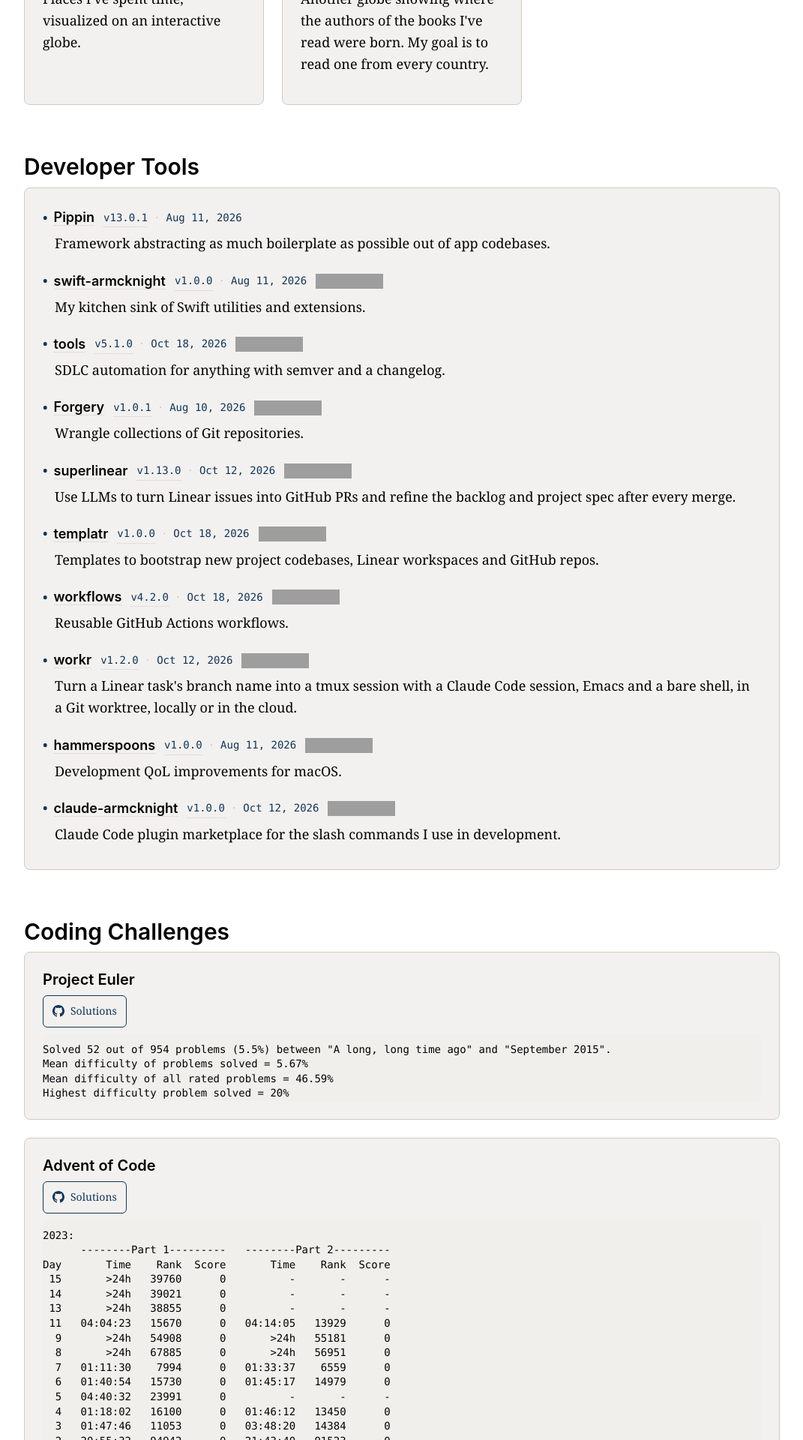
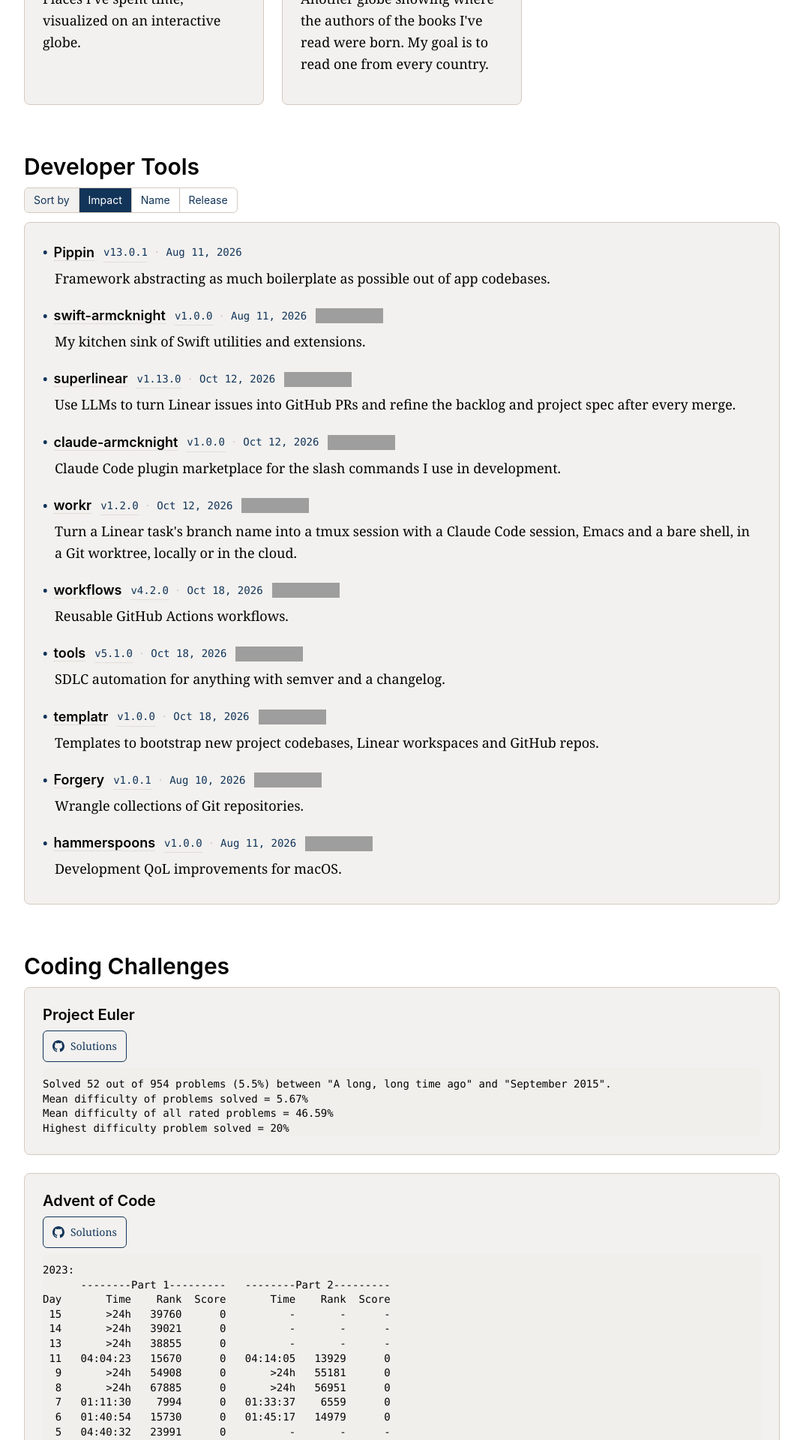
Before and after one commit to armcknight/mcknight.io, a Jekyll site: the page built from projects/index.html, in a window 1280 px wide, cut to the strip 940-2860 px from the top of the page. Shown: the whole strip at 75% size, without its empty margins (104-1175 px from the left). Built offline with Jekyll 4.4.1, drawn with Linux system fonts in a browser that asks for light colours; grey boxes are pictures that could not be loaded.

Commit message:
more projects improvements

```diff
--- a/assets/css/_projects.scss
+++ b/assets/css/_projects.scss
@@ -15,6 +15,57 @@
   display: grid;
   grid-template-columns: repeat(auto-fit, minmax(300px, 1fr));
   gap: var(--space-6);
+}
+
+// How the developer tools are sorted: one of three, as a row of joined
+// buttons, the radio inputs kept for the keyboard and screen readers but drawn
+// as the buttons' pressed state.
+.sort-switch {
+  display: inline-flex;
+  align-items: stretch;
+  margin-bottom: var(--space-3);
+  border: 1px solid var(--border);
+  border-radius: 6px;
+  overflow: hidden;
+  font-family: var(--font-family-sans);
+  font-size: var(--text-sm);
+}
+
+.sort-switch[hidden] {
+  display: none;
+}
+
+.sort-switch-label {
+  display: inline-flex;
+  align-items: center;
+  padding: var(--space-1) var(--space-3);
+  color: var(--text-secondary);
+  background-color: var(--background-alt);
+}
+
+.sort-switch label {
+  display: inline-flex;
+  align-items: center;
+  padding: var(--space-1) var(--space-3);
+  border-left: 1px solid var(--border);
+  color: var(--accent);
+  cursor: pointer;
+}
+
+.sort-switch input {
+  position: absolute;
+  opacity: 0;
+  pointer-events: none;
+}
+
+.sort-switch label:has(input:checked) {
+  background-color: var(--accent);
+  color: white;
+}
+
+.sort-switch label:has(input:focus-visible) {
+  outline: 2px solid var(--accent);
+  outline-offset: -2px;
 }
 
 // Developer tools: one box holding a list, a bullet for each tool, its name —
--- a/projects/index.html
+++ b/projects/index.html
@@ -52,13 +52,28 @@ content_class: content-wide
   <section class="project-category">
     <h2>Developer Tools</h2>
     {% comment %}
+      How the list is sorted: by impact, closest to an end user first, which
+      is also the order the server writes, so the page reads the same with no
+      script; by name; or by release, newest first. Hidden until the script
+      below can work it.
+    {% endcomment %}
+    <div class="sort-switch" id="devtool-sort" role="radiogroup" aria-label="Sort the developer tools by" hidden>
+      <span class="sort-switch-label">Sort by</span>
+      <label><input type="radio" name="devtool-sort" value="impact" checked> Impact</label>
+      <label><input type="radio" name="devtool-sort" value="name"> Name</label>
+      <label><input type="radio" name="devtool-sort" value="release"> Release</label>
+    </div>
+    {% comment %}
       All in one box, as a list: each tool a bullet, its name a link to its
       repository and its release on one line, and its description under them.
+      Each item carries what it sorts on.
     {% endcomment %}
     <div class="project-card devtools">
-      <ul class="devtool-list">
-        {% for project in site.data.projects.devtools %}
-          <li class="devtool">
+      <ul class="devtool-list" id="devtool-list">
+        {% assign devtools = site.data.projects.devtools | sort: "impact" %}
+        {% for project in devtools %}
+          {% assign release = site.data.releases[project.name] %}
+          <li class="devtool" data-name="{{ project.name | downcase | escape }}" data-impact="{{ project.impact }}" data-released="{{ release.date }}">
             <div class="devtool-line">
               <h3 class="project-title"><a href="{{ project.website }}" target="_blank" rel="noopener">{{ project.name }}</a></h3>
               {% include project-release.html project=project %}
@@ -171,4 +186,30 @@ content_class: content-wide
       if (event.key === 'Escape' && !lightbox.hidden) close();
     });
   });
+
+  // The developer tools, sorted by the switch above them. The server writes
+  // them by impact; this only moves the items it already wrote.
+  (function() {
+    const list = document.getElementById('devtool-list');
+    const sorter = document.getElementById('devtool-sort');
+    if (!list || !sorter) return;
+
+    const orders = {
+      impact: (a, b) => Number(a.dataset.impact) - Number(b.dataset.impact),
+      name: (a, b) => a.dataset.name.localeCompare(b.dataset.name),
+      // Newest first; a tool with no release goes last.
+      release: (a, b) => {
+        if (!a.dataset.released) return b.dataset.released ? 1 : 0;
+        if (!b.dataset.released) return -1;
+        return b.dataset.released.localeCompare(a.dataset.released);
+      }
+    };
+
+    sorter.hidden = false;
+    sorter.addEventListener('change', function(event) {
+      const order = orders[event.target.value];
+      if (!order) return;
+      Array.from(list.children).sort(order).forEach((item) => list.appendChild(item));
+    });
+  })();
 </script>
```
Also changed, not shown: _data/projects.yml (+13 -0 lines), scripts/check-projects.rb (added, +35 -0 lines), README.md, 1 other file.
